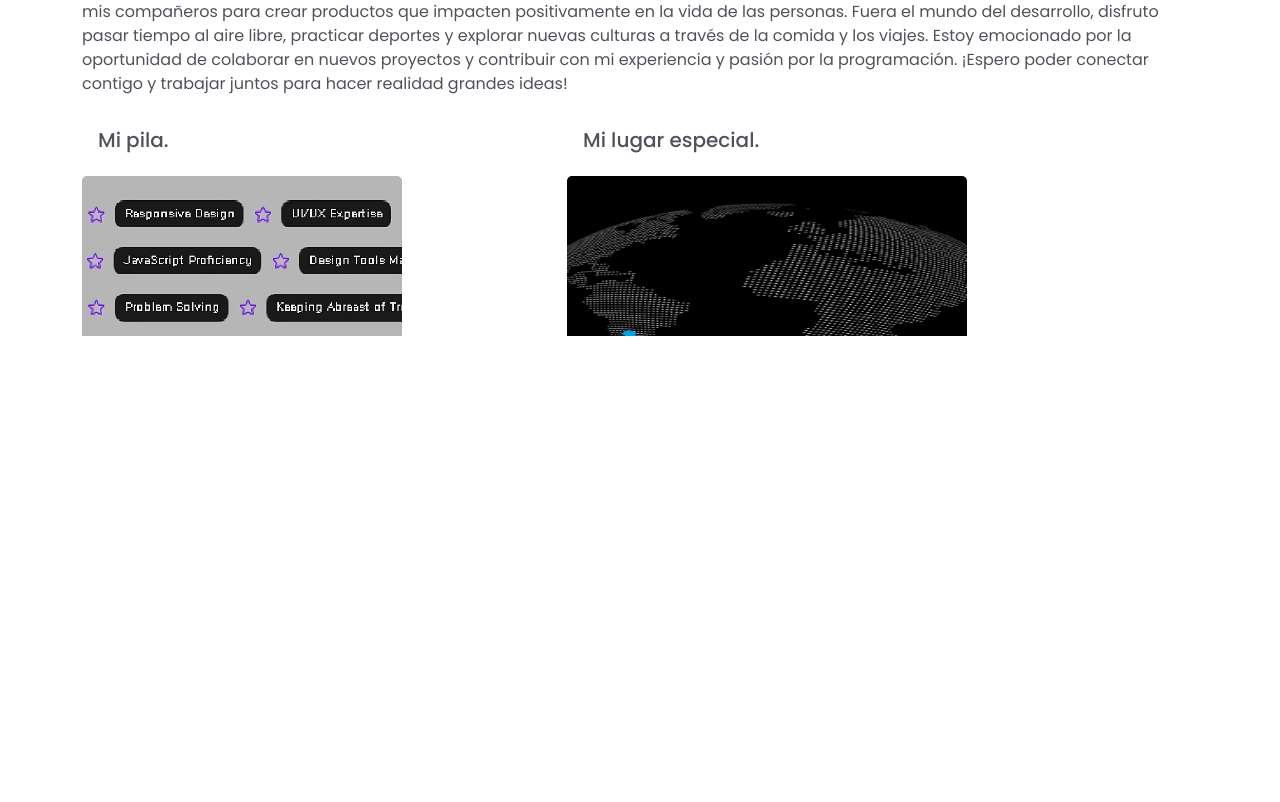
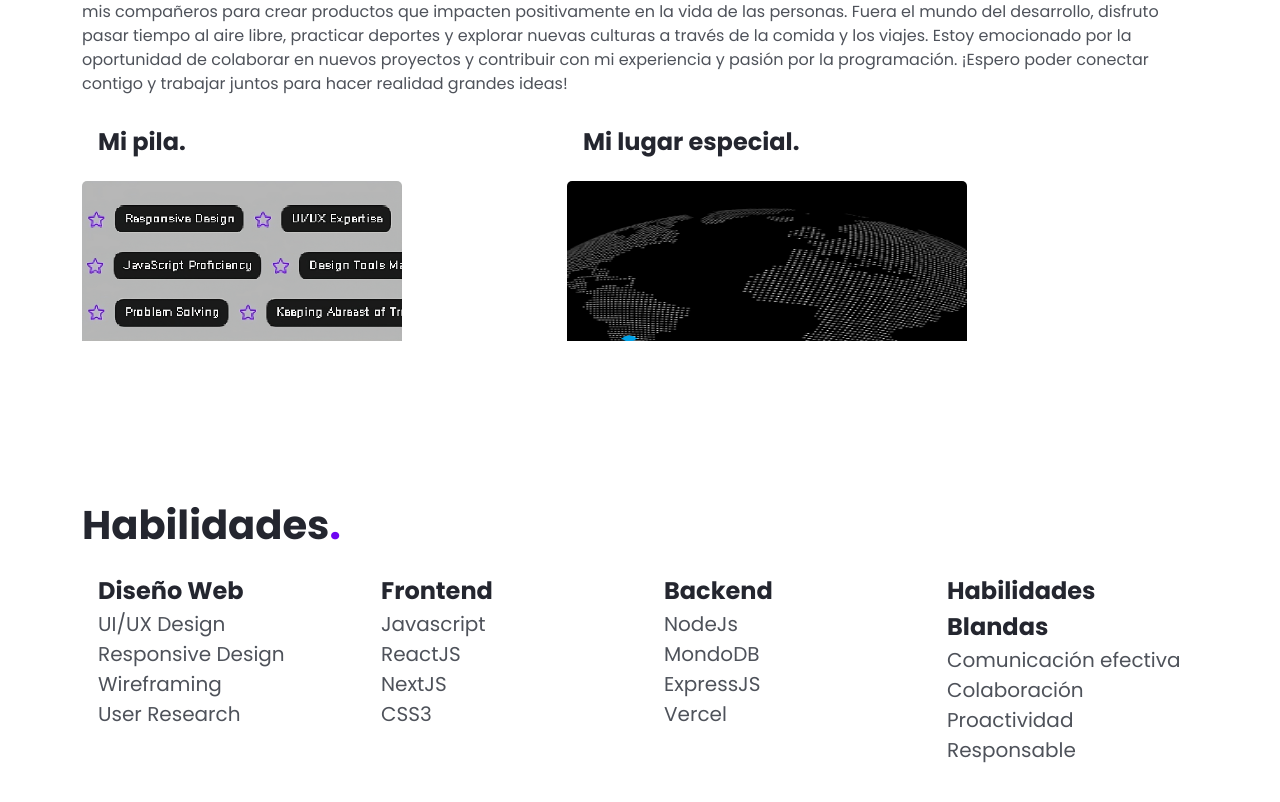
Before and after one commit to NahuelTeruel/ReactPorfolio, a React (Vite) app: page / in a window 1280 px wide. Shown: the part 830-1632 px from the top of the page. Before the commit the page ends 1326 px from the top, so only its background shows below. Built offline with nearby package versions, Linux system fonts and the light colour scheme.

Commit message:
sección skills

```diff
--- a/src/App.jsx
+++ b/src/App.jsx
@@ -2,6 +2,7 @@ import './App.css'
 import AboutMe from './components/aboutMe/AboutMe'
 import Header from './components/header/Header'
 import Home from './components/home/Home'
+import Skills from './components/skills/Skills'
 
 function App() {
 
@@ -10,6 +11,7 @@ function App() {
       <Header/>
       <Home/>
       <AboutMe/>
+      <Skills/>
     </>
   )
 }
--- a/src/components/aboutMe/AboutMe.jsx
+++ b/src/components/aboutMe/AboutMe.jsx
@@ -3,14 +3,14 @@ import './aboutMe.css'
 function AboutMe() {
 
     return (
-        <section className="container about mt-5">
-            <h2 className='fw-bold fs-1'>Sobre mí <span>.</span></h2>
+        <section className="container about">
+            <h2 className='fw-bold fs-1 text-secondary'>Sobre mí <span className='text-primary'>.</span></h2>
             <p className="text-justify">Lo que más me emociona de ser un programador full stack es la capacidad de trabajar en todos los aspectos de un proyecto, desde la concepción inicial hasta el despliegue final. Disfruto colaborando con equipos multidisciplinarios, compartiendo ideas y aprendiendo de mis compañeros para crear productos que impacten positivamente en la vida de las personas. Fuera el mundo del desarrollo, disfruto pasar tiempo al aire libre, practicar deportes y explorar nuevas culturas a través de la comida y los viajes. Estoy emocionado por la oportunidad de colaborar en nuevos proyectos y contribuir con mi experiencia y pasión por la programación. ¡Espero poder conectar contigo y trabajar juntos para hacer realidad grandes ideas!</p>
             <div className="row row-cols-2 row-cols-md-2 g-5">
                 <div className="col-md-5">
                     <div className="card card-no-border">
                     <div className="card-body">
-                        <h5 className="card-title">Mi pila.</h5>
+                        <h5 className="card-title fs-4 text-secondary fw-bold">Mi pila.</h5>
                     </div>
                     <img src="../../public/skills-about.png" className="card-img-top img-skills" alt="..."/>
                     </div>
@@ -18,7 +18,7 @@ function AboutMe() {
                 <div className="col-md-7">
                     <div className="card card-no-border">
                     <div className="card-body">
-                        <h5 className="card-title">Mi lugar especial.</h5>
+                        <h5 className="card-title text-secondary fs-4 fw-bold">Mi lugar especial.</h5>
                     </div>
                     <img src="../../public/mi-lugar.png" className="card-img-top img-lugar" alt="..."/>
                     </div>
--- /dev/null
+++ b/src/components/skills/Skills.jsx
@@ -0,0 +1,64 @@
+function Skills() {
+
+    return (
+        <section className="container skills">
+            <h2 className='fw-bold fs-1 text-secondary'> Habilidades<span className='text-primary'>.</span></h2>
+            <div className="row row-cols-3 row-cols-md-2 g-3">
+                <div className="col-md-3">
+                    <div className="card card-no-border">
+                        <div className="card-body">
+                            <ul className="list-unstyled">
+                                <li className="text-secondary fs-4 fw-bold">Diseño Web</li>
+                                <li className="fs-5">UI/UX Design</li>
+                                <li className="fs-5">Responsive Design</li>
+                                <li className="fs-5">Wireframing</li>
+                                <li className="fs-5">User Research</li>
+                            </ul>
+                        </div>
+                    </div>
+                </div>
+                <div className="col-md-3">
+                    <div className="card card-no-border">
+                        <div className="card-body">
+                            <ul className="list-unstyled">
+                                <li className="text-secondary fs-4 fw-bold">Frontend</li>
+                                <li className="fs-5">Javascript</li>
+                                <li className="fs-5">ReactJS</li>
+                                <li className="fs-5">NextJS</li>
+                                <li className="fs-5">CSS3</li>
+                            </ul>
+                        </div>
+                    </div>
+                </div>
+                <div className="col-md-3">
+                    <div className="card card-no-border">
+                        <div className="card-body">
+                            <ul className="list-unstyled">
+                                <li className="text-secondary fs-4 fw-bold">Backend</li>
+                                <li className="fs-5">NodeJs</li>
+                                <li className="fs-5">MondoDB</li>
+                                <li className="fs-5">ExpressJS</li>
+                                <li className="fs-5">Vercel</li>
+                            </ul>
+                        </div>
+                    </div>
+                </div>
+                <div className="col-md-3">
+                    <div className="card card-no-border">
+                        <div className="card-body">
+                            <ul className="list-unstyled">
+                                <li className="text-secondary fs-4 fw-bold">Habilidades Blandas</li>
+                                <li className="fs-5">Comunicación efectiva</li>
+                                <li className="fs-5">Colaboración</li>
+                                <li className="fs-5">Proactividad</li>
+                                <li className="fs-5">Responsable</li>
+                            </ul>
+                        </div>
+                    </div>
+                </div>
+            </div>
+        </section>
+    )
+  }
+
+  export default Skills
```
